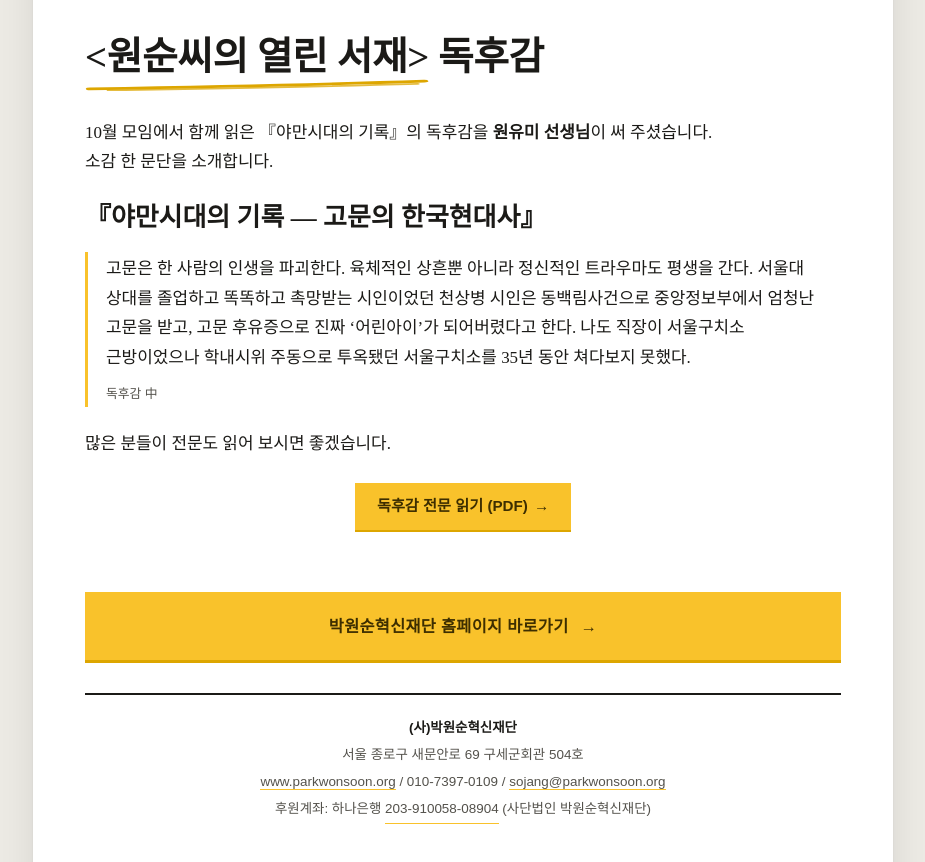
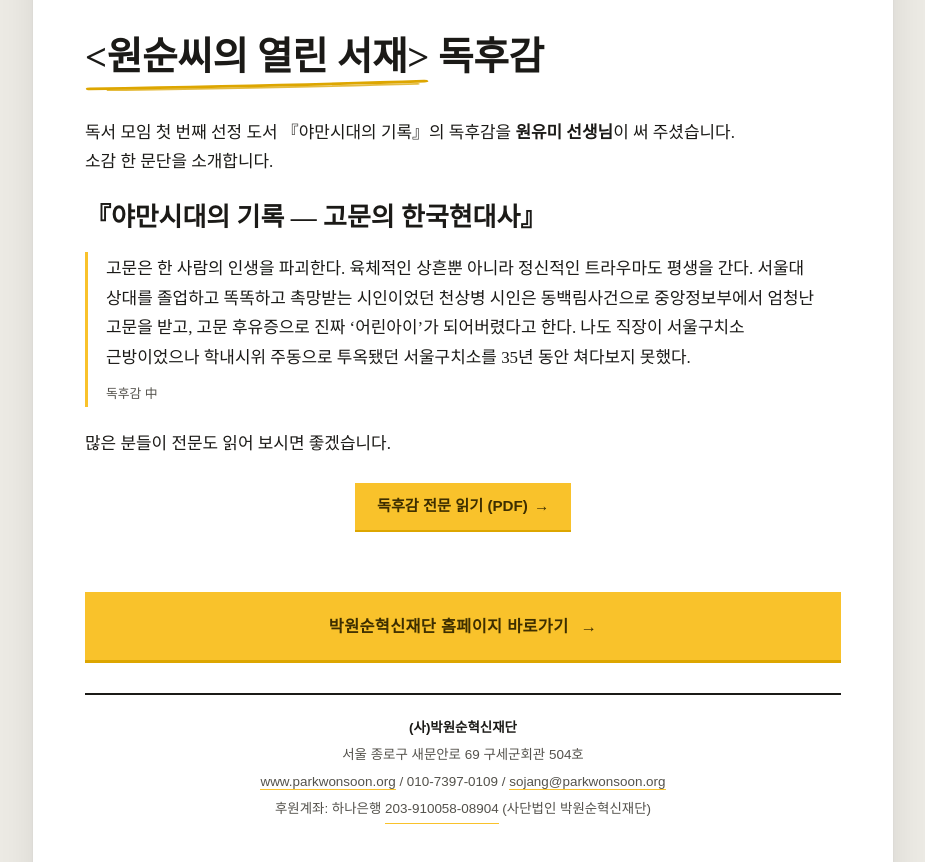
Before and after one commit to with-pws/26.11, a plain HTML site: page index.html in a window 1280 px wide. Shown: the part 4913-5775 px from the top of the page, without its empty margins (177-1102 px from the left). Drawn offline with Linux system fonts and the light colour scheme; a web font is replaced by a local one.

Commit message:
독후감 소개 문장 수정
Co-Authored-By: Claude Opus 5.5 <noreply@anthropic.com>
Claude-Session: https://claude.ai/code/session_01AF5EUTDo6w4hXyDro1sJaF

```diff
--- a/index.html
+++ b/index.html
@@ -898,7 +898,7 @@
 
     <section class="news">
       <div class="prose">
-        <p>10월 모임에서 함께 읽은 『야만시대의 기록』의 독후감을 <strong>원유미 선생님</strong>이 써 주셨습니다.<br>소감 한 문단을 소개합니다.</p>
+        <p>독서 모임 첫 번째 선정 도서 『야만시대의 기록』의 독후감을 <strong>원유미 선생님</strong>이 써 주셨습니다.<br>소감 한 문단을 소개합니다.</p>
       </div>
       <h3 class="h-sub" style="margin-top:22px">『야만시대의 기록 — 고문의 한국현대사』</h3>
       <div class="prose" style="border-left:3px solid var(--yellow);padding:2px 0 2px 18px;margin:8px 0 22px">
```
